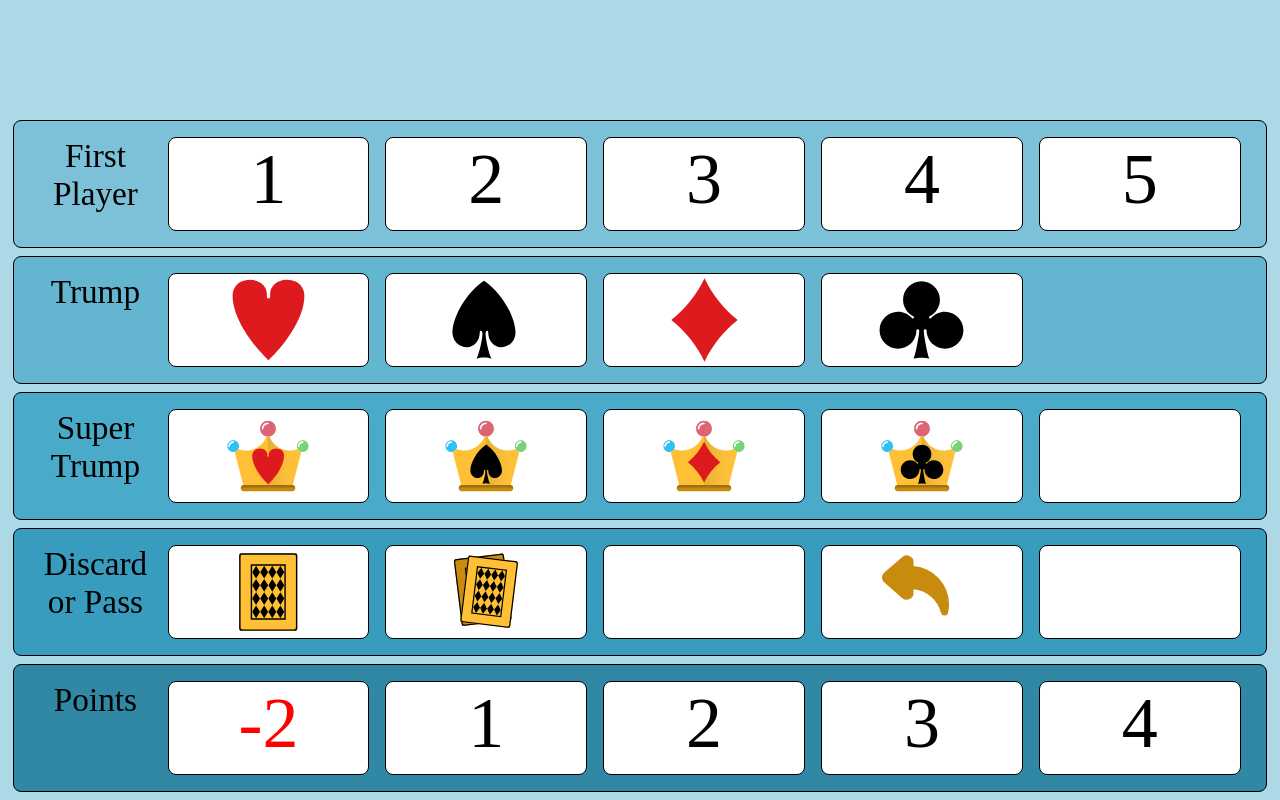
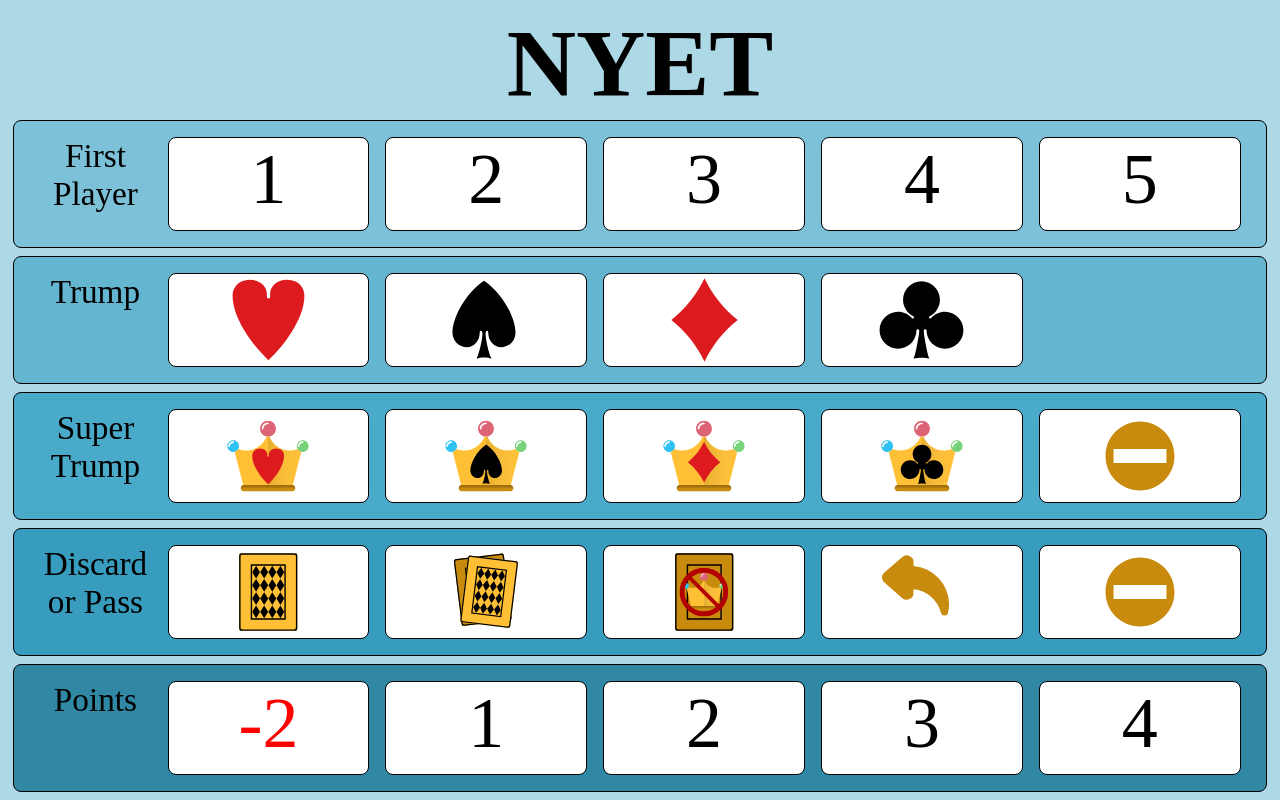
Before and after one commit to lqsmith/lqsmith.github.io, a plain HTML site: page Nyet/index.html in a window 1280 px wide. Drawn offline with Linux system fonts and the light colour scheme.

Commit message:
Nyet Helper

```diff
--- a/Nyet/index.html
+++ b/Nyet/index.html
@@ -13,6 +13,10 @@
         word-wrap: break-word;
         word-break: break-word;
         font-size: 2.6vw;
+      }
+
+      h1 {
+        font-size: 12vh;
       }
 
       .page-area {
@@ -150,6 +154,7 @@
         if(currstyle.backgroundImage.includes('none')) {
           style.setProperty('background-image', str);
         } else {
+          style.setProperty('background-color', 'gray');
           style.setProperty('background-image', str + ', ' + currstyle.backgroundImage);
         }
       }
@@ -203,7 +208,7 @@
 
   <body>
     <div class="page-area">
-      <div class="header-area"></div>
+      <div class="header-area"><h1>NYET</h1></div>
       <div class="main-area">
         <div class="rows-container">
           <div class="line-element line-player1">
```
Also changed, not shown: Nyet/img/back-crown.svg (added), Nyet/img/na.svg (added), Nyet/img/nyet-pink.svg (added).
